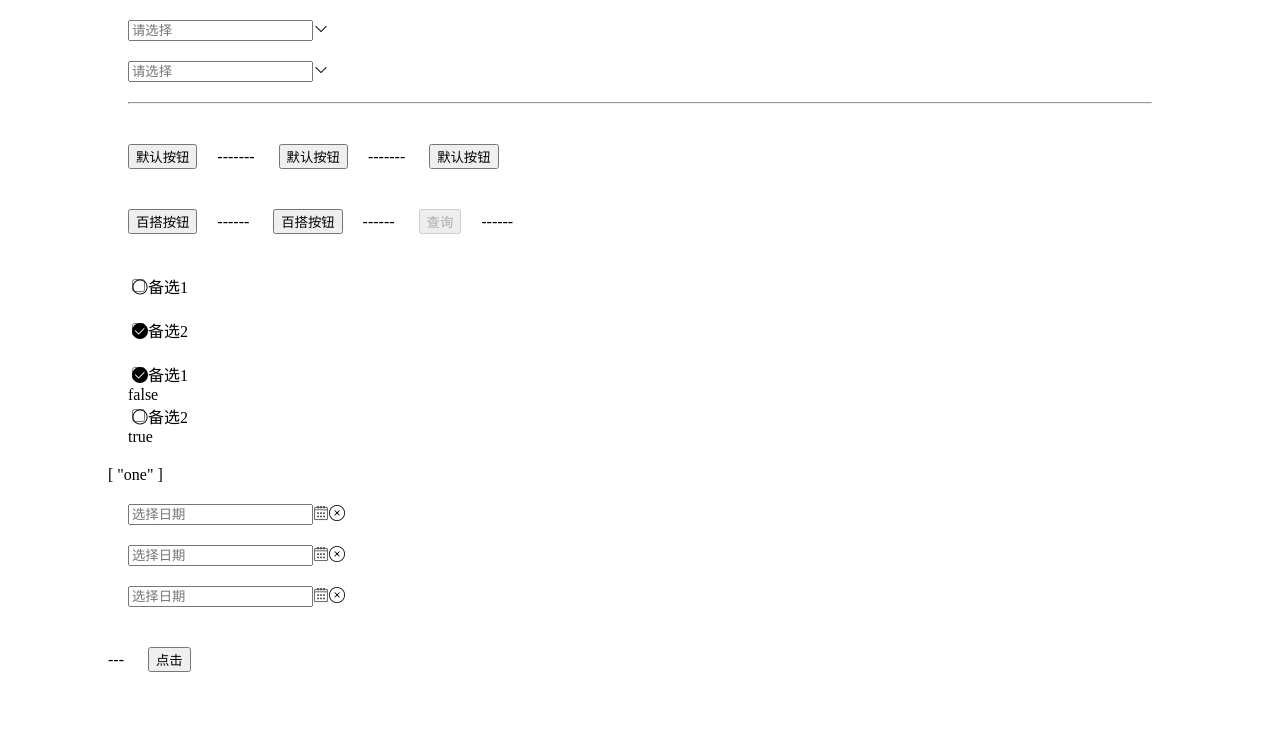
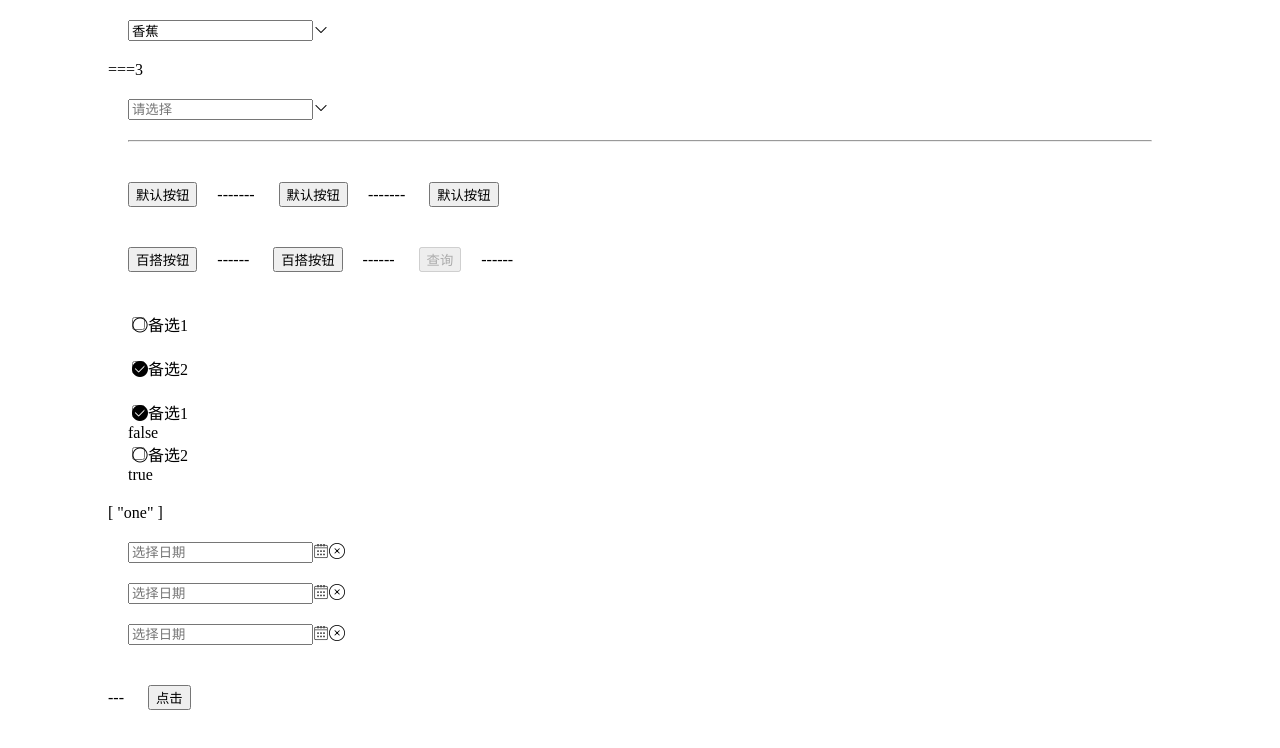
Before and after one commit to Z6T/nature-ui, a Vue app: page / in a window 1280 px wide. Shown: the top 748 px of the page. Built offline with nearby package versions, Linux system fonts and the light colour scheme.

Commit message:
feat:fix select component prop

```diff
--- a/examples/App.vue
+++ b/examples/App.vue
@@ -1,6 +1,7 @@
 <template>
     <div id="app">
-        <nt-select></nt-select>
+        <nt-select :options="options" v-model="sVal"></nt-select>
+        ==={{sVal}}
         <nt-select></nt-select>
         <hr>
         <nt-button size="large">默认按钮</nt-button>-------
@@ -44,7 +45,18 @@ export default {
             checked1: false,
             checked2: true,
             list: ['one'],
-            date: ''
+            date: '',
+            options: [{
+                text: '苹果',
+                value: '1'
+            }, {
+                text: '🍐',
+                value: '2'
+            }, {
+                text: '香蕉',
+                value: '3'
+            }],
+            sVal: '3'
         }
     },
     methods: {
--- a/packages/select/index.vue
+++ b/packages/select/index.vue
@@ -7,7 +7,7 @@
             readonly
             placeholder="请选择"
             ref="ntselect_input"
-            :value="selectItem.text"
+            :value="selectItem.text||selectText"
         >
         <i class="iconfont" :class="showUl?'icon-arrowTop':'icon-arrowBottom'"></i>
         <ul class="nt-select__ul" v-show="showUl" @mousedown="selectItemEv">
@@ -29,19 +29,23 @@ export default {
         return {
             showUl: false,
             selectItem: {
-                value: null,
-                text: null
+                value: this.value,
+                text: ''
             },
-            options: [{
-                text: '苹果',
-                value: '1'
-            }, {
-                text: '🍐',
-                value: '2'
-            }, {
-                text: '香蕉',
-                value: '3'
-            },],
+        }
+    },
+    props: {
+        options: {
+            type: Array
+        },
+        value: [String, Number, Boolean]
+    },
+    computed: {
+        // eslint-disable-next-line vue/return-in-computed-property
+        selectText() {
+            if (this.value) {
+                return this.options.filter(item => item.value === this.value)[0].text;
+            }
         }
     },
     methods: {
@@ -49,10 +53,7 @@ export default {
             const ele = e.target;
             let [text, value] = [ele.innerText, ele.getAttribute('value')]
             this.selectItem = { text, value }
-
-            // if (this.$refs.ntselectwapper.contains(ele)) {
-            //     this.stopBlur = true
-            // }
+            this.$emit('input', this.selectItem.value)
         }
     },
     mounted() {
```
